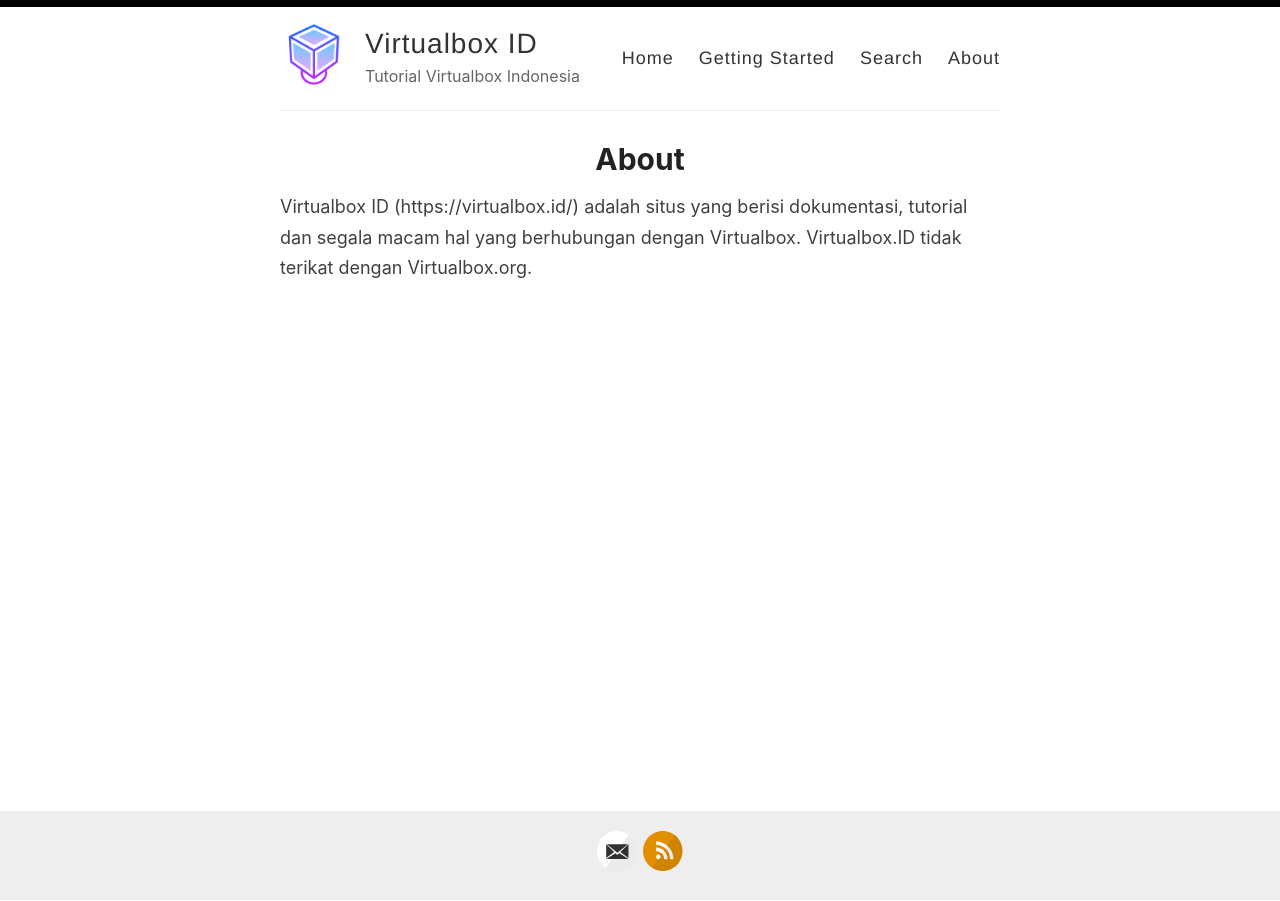
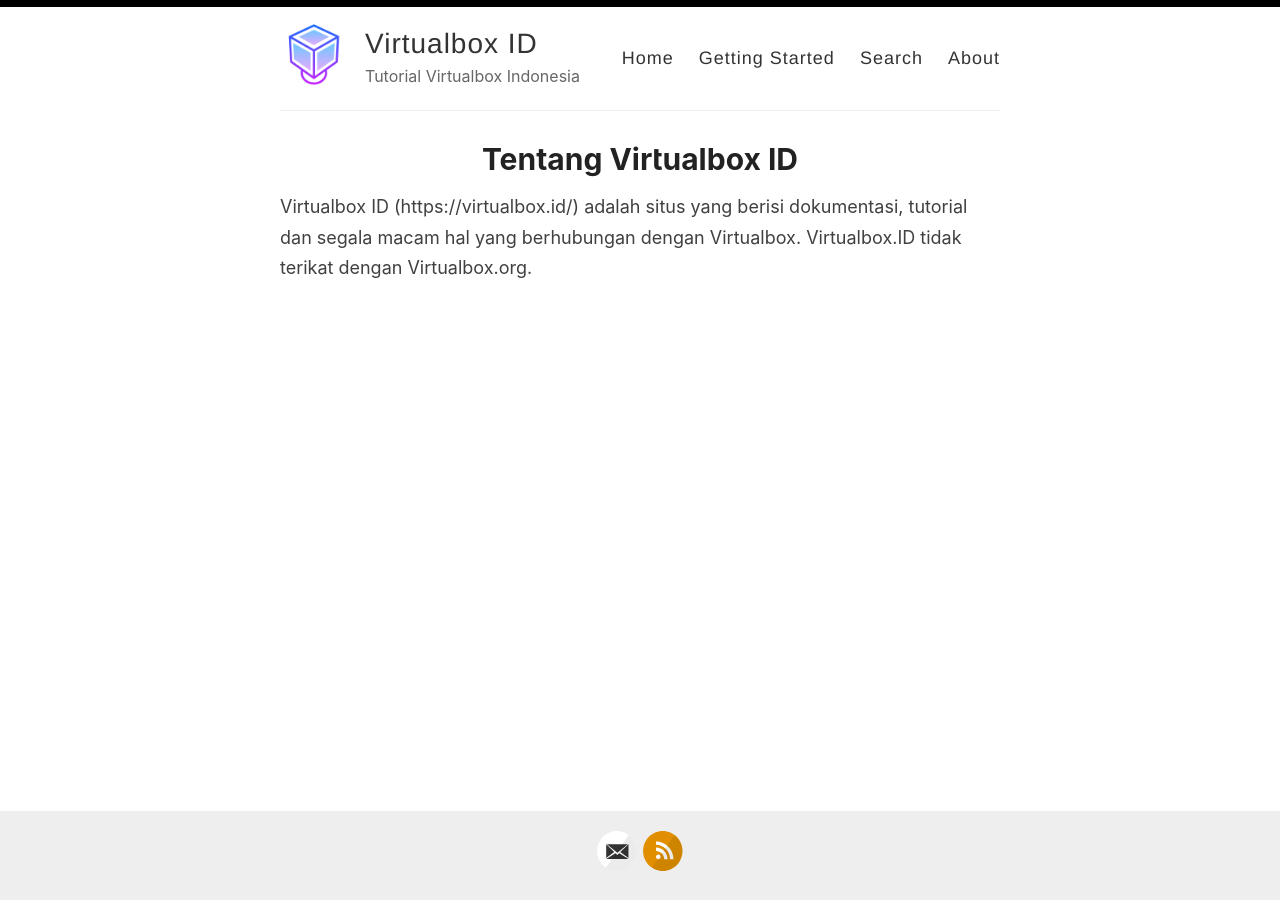
Before and after one commit to Virtualbox-ID/virtualbox-id.github.io, a Jekyll site: the page built from _pages/about.md, in a window 1280 px wide. Built offline with Jekyll 4.4.1, drawn with Linux system fonts in a browser that asks for light colours.

Commit message:
Update about.md

```diff
--- a/_pages/about.md
+++ b/_pages/about.md
@@ -1,7 +1,7 @@
 ---
 layout: page
-title: About
-permalink: /about/
+title: Tentang Virtualbox ID
+permalink: /tentang/
 ---
 
 Virtualbox ID (https://virtualbox.id/) adalah situs yang berisi dokumentasi, tutorial dan segala macam hal yang berhubungan dengan Virtualbox. Virtualbox.ID tidak terikat dengan Virtualbox.org.
```
